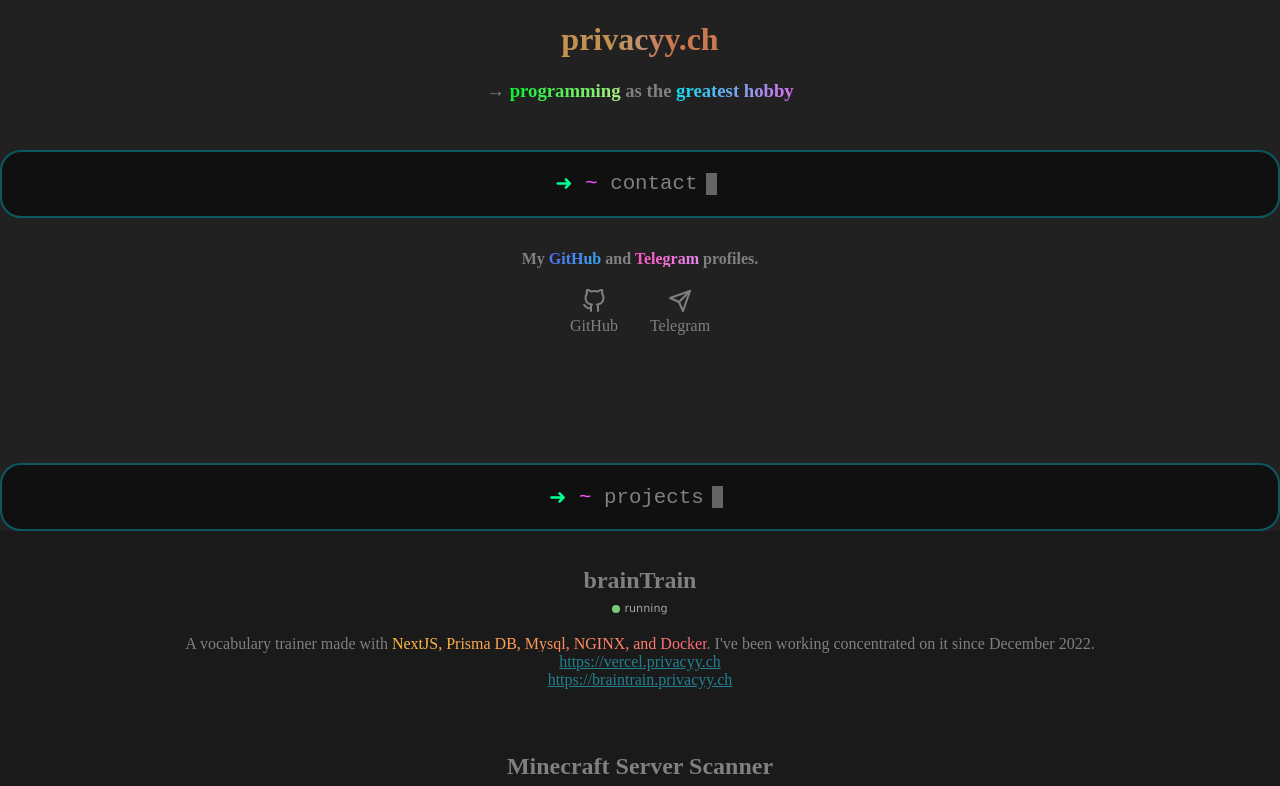
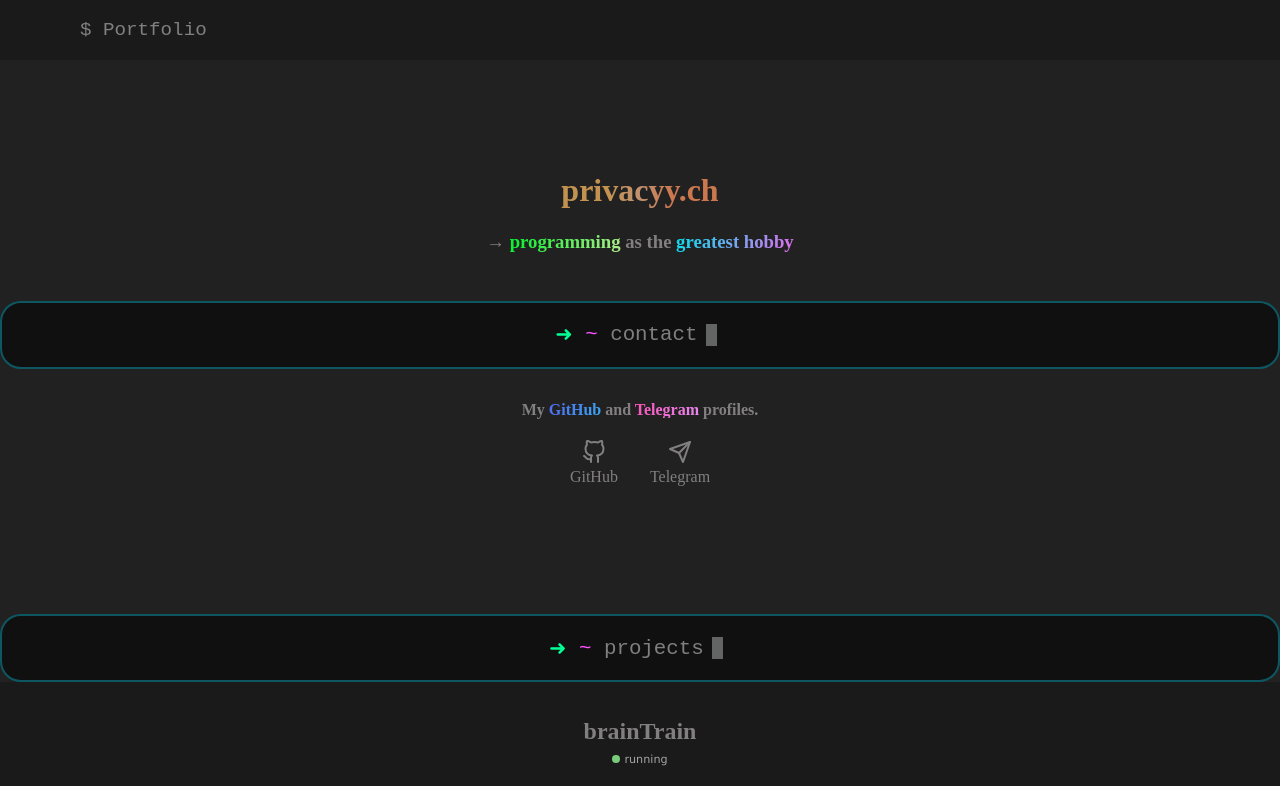
Before and after one commit to arch-user-france1/arch-user-france1, a Next.js app: page / in a window 1280 px wide. Shown: the top 786 px of the page. Built offline with nearby package versions, Linux system fonts and the light colour scheme.

Commit message:
Revert "remove empty header"

```diff
--- a/pages/index.js
+++ b/pages/index.js
@@ -104,7 +104,7 @@ export default function Page() {
       <title>Portfolio - privacyy.ch</title>
       <meta name="description" content="Portfolio of a programmer that likes Javascript and builds websites with NextJS."/>
     </Head>
-
+      <Header></Header>
 
 
       <div>
```
